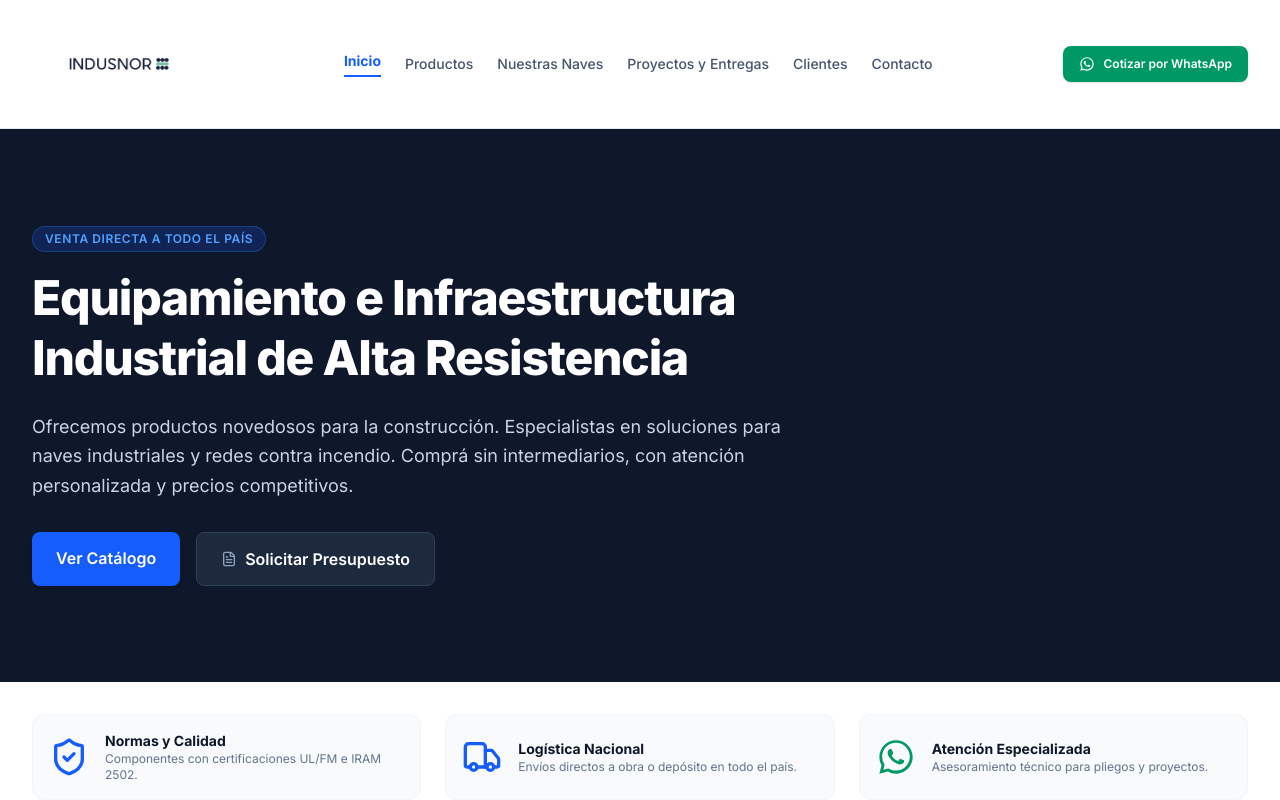
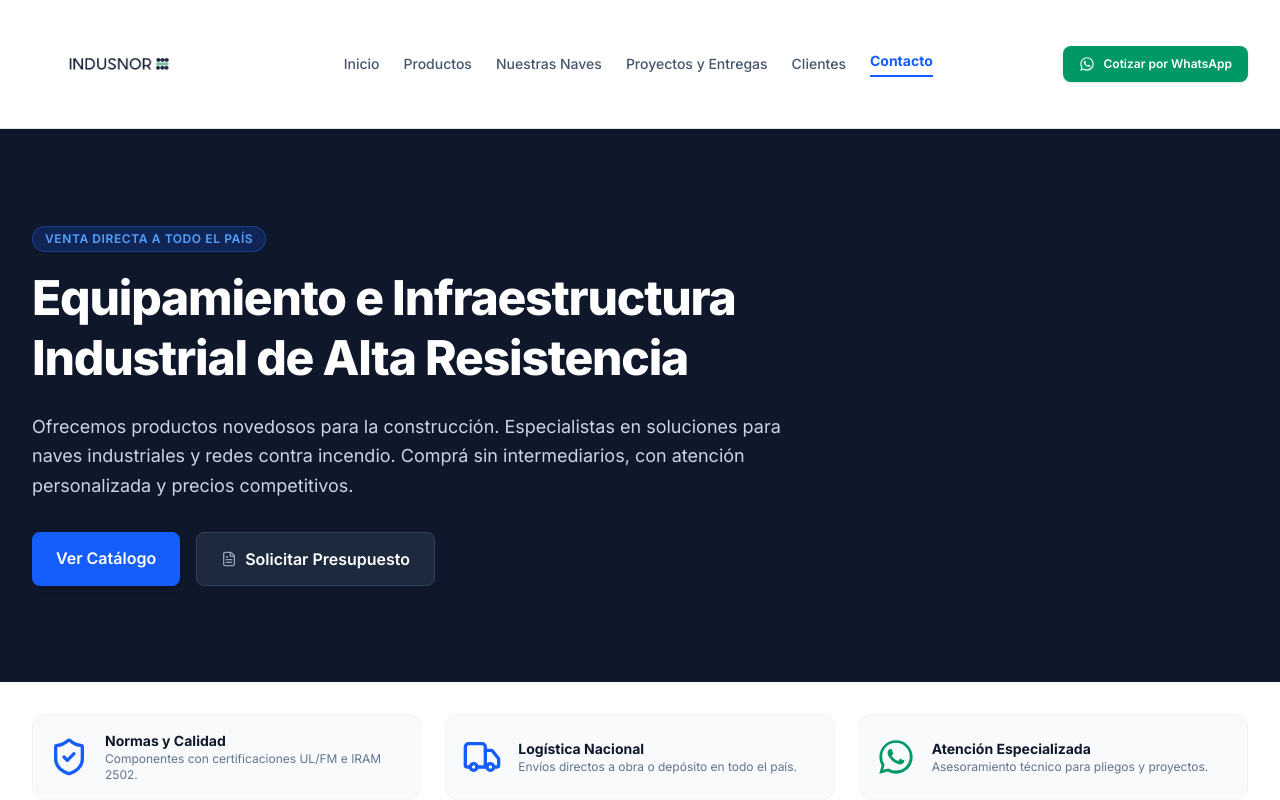
Before and after one commit to jonyjeifetz/Indusnor-Web, a Next.js app: page / in a window 1280 px wide. Shown: the top 800 px of the page. Built offline with nearby package versions, Linux system fonts and the light colour scheme.

Commit message:
fix: active section indicator for contacto footer on scroll

```diff
--- a/app/components/Navbar.tsx
+++ b/app/components/Navbar.tsx
@@ -29,16 +29,30 @@ export default function Navbar() {
   ];
 
   useEffect(() => {
+    const handleScroll = () => {
+      // Si scrolleamos hasta el final de la página (bottom), marcamos contacto inmediatamente
+      const isAtBottom =
+        window.innerHeight + window.scrollY >= document.documentElement.scrollHeight - 60;
+
+      if (isAtBottom) {
+        setActiveSection("contacto");
+      }
+    };
+
     const sectionIds = navLinks.map((link) => link.id);
     const observerOptions = {
       root: null,
-      rootMargin: "-20% 0px -60% 0px",
-      threshold: 0,
+      rootMargin: "-20% 0px -40% 0px",
+      threshold: 0.1,
     };
 
     const handleIntersect: IntersectionObserverCallback = (entries) => {
       entries.forEach((entry) => {
-        if (entry.isIntersecting) {
+        // Solo actualiza por intersección si no estamos en el final absoluto
+        const isAtBottom =
+          window.innerHeight + window.scrollY >= document.documentElement.scrollHeight - 60;
+
+        if (entry.isIntersecting && !isAtBottom) {
           setActiveSection(entry.target.id);
         }
       });
@@ -53,7 +67,12 @@ export default function Navbar() {
       }
     });
 
-    return () => observer.disconnect();
+    window.addEventListener("scroll", handleScroll);
+
+    return () => {
+      observer.disconnect();
+      window.removeEventListener("scroll", handleScroll);
+    };
   }, []);
 
   return (
@@ -76,6 +95,7 @@ export default function Navbar() {
               <a
                 key={link.name}
                 href={link.href}
+                onClick={() => setActiveSection(link.id)}
                 className={`transition-all duration-200 ${
                   isActive
                     ? "text-blue-600 font-bold border-b-2 border-blue-600 pb-1"
@@ -117,7 +137,10 @@ export default function Navbar() {
               <a
                 key={link.name}
                 href={link.href}
-                onClick={() => setMobileMenuOpen(false)}
+                onClick={() => {
+                  setActiveSection(link.id);
+                  setMobileMenuOpen(false);
+                }}
                 className={`block font-medium py-2 border-b border-slate-100 ${
                   isActive ? "text-blue-600 font-bold" : "text-slate-700 hover:text-blue-600"
                 }`}
```
